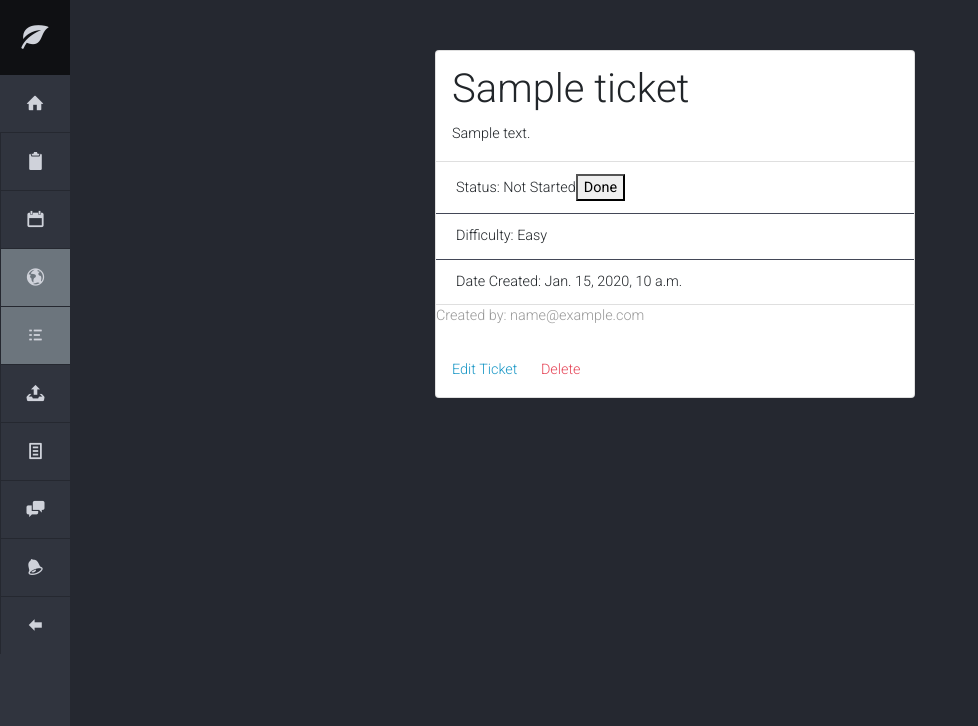
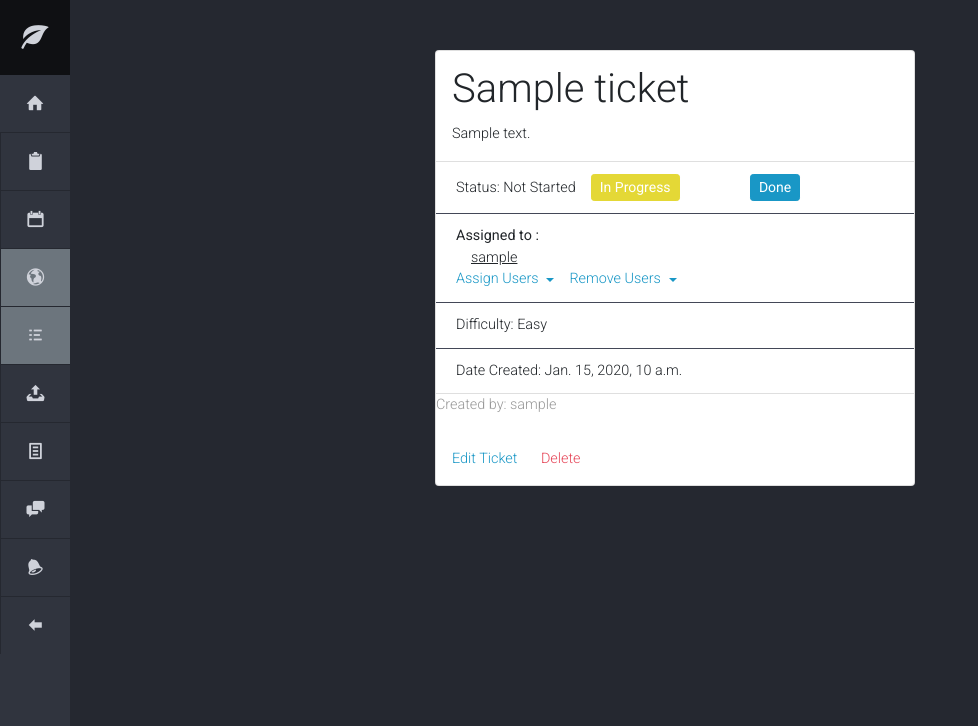
Before and after one commit to milesinada/QlickBook, a Django app: page /projects/1/ticket/ in a window 1280 px wide. Shown: the top 726 px of the page, without its empty margins (0-978 px from the left). Run offline with Django 4.2, Linux system fonts and the light colour scheme; a user stored in the database is signed in; tables that the repository leaves empty hold one stand-in row (values such as "Sample post"); some libraries are stand-ins or nearby versions.

Commit message:
users can be assigned via m2m

```diff
--- a/accounts/models.py
+++ b/accounts/models.py
@@ -1,5 +1,6 @@
 from django.db import models
 from django.contrib.auth.models import AbstractUser, BaseUserManager
+# from position_projects.models import Ticket
 
 
 
@@ -40,14 +41,13 @@ class CustomUser(AbstractUser):
     is_active   = models.BooleanField(default=True)
     is_staff    = models.BooleanField(default=False)
     is_superuser    = models.BooleanField(default=False)
-
     USERNAME_FIELD = 'email'
     REQUIRED_FIELDS = ['username']
 
     objects = MyAccountManager()
 
     def __str__(self):
-        return self.email
+        return self.username
 
     def has_perm(self, perm, obj=None):
         return self.is_admin
--- a/projects/models.py
+++ b/projects/models.py
@@ -4,6 +4,7 @@ from django.db import models
 from django.contrib.auth import get_user_model
 from django.urls import reverse
 from django.utils import timezone
+# from accounts.models import CustomUser
 
 
 
@@ -12,6 +13,7 @@ from django.utils import timezone
 class Project(models.Model):
     title = models.CharField(max_length=20)
     description = models.TextField(max_length=256)
+    # users = models.ManyToManyField(CustomUser)
     def __str__(self):
         return self.title
     def get_absolute_url(self):
@@ -19,30 +21,24 @@ class Project(models.Model):
 
 #Querey set foreignkey from ticket ORM Done in the views, pull search related (?)
 class Ticket(models.Model):
-    title = models.CharField(max_length=20)
-
     class DifficultyLevel(models.IntegerChoices):
         EASY = 0, ('Easy')
         NORMAL = 1, ('Normal')
         HARD = 2, ('HARD')
-
     class StatusLevel(models.IntegerChoices):
         NOTSTARTED = 0, ('Not Started')
         PROGRESS = 1, ('In Progress')
         COMPLETED = 2, ('Completed')
-
-
-    author = models.ForeignKey(
-        get_user_model(),
-        on_delete=models.CASCADE
-    )
-
+    title = models.CharField(max_length=20)
+    author = models.ForeignKey(get_user_model(),on_delete=models.CASCADE)
     dateCreated = models.DateTimeField(default=timezone.now)
     dateResolved = models.DateTimeField(blank = True, null=True)
     difficulty = models.IntegerField(default=DifficultyLevel.EASY, choices=DifficultyLevel.choices)
     status = models.IntegerField(default=StatusLevel.NOTSTARTED, choices=StatusLevel.choices)
     project = models.ForeignKey(Project, on_delete=models.CASCADE)
     commentary = models.TextField(max_length=256)
+
+    assigned_to = models.ManyToManyField(get_user_model(), related_name='assigned_users')
 
     def __str__(self):
         return self.title
--- a/projects/urls.py
+++ b/projects/urls.py
@@ -19,7 +19,9 @@ from .views import (
     SprintDetailView,
     SprintListView,
     done,
-
+    assign_users,
+    unassign_users,
+    progress,
 )
 
 urlpatterns = [
@@ -36,7 +38,10 @@ urlpatterns = [
     path('<int:pk>/ticket/', TicketDetailView.as_view(), name='ticket_detail'),
     path('<int:pk>/edit-ticket/', TicketUpdateView.as_view(), name='ticket_edit'),
     path('<int:pk>/delete-ticket/', TicketDeleteView.as_view(), name='ticket_delete'),
-    path('done/<int:pk>', views.done, name='complete_status'),
+    path('done/<int:pk>', done, name='complete_status'),
+    path('progress/<int:pk>', progress, name='progress_status'),
+    path('users/<int:pk>', assign_users, name='assign_users'),
+    path('unassign/<int:pk>', unassign_users, name='unassign_users'),
     # Sprints
     path('sprints/', SprintListView.as_view(), name='sprint_list'),
     path('<int:pk>/sprint', SprintDetailView.as_view(), name='sprint_detail'),
--- a/projects/views.py
+++ b/projects/views.py
@@ -4,9 +4,16 @@ from django.views.generic.detail import DetailView
 from django.contrib.auth.mixins import LoginRequiredMixin
 from django.views.generic.edit import CreateView, DeleteView, UpdateView
 from django.urls import reverse_lazy, reverse
+from django.contrib.auth import get_user_model
+
+
+# from .forms import UserChoiceForm
 from .models import Project, Ticket, Sprint
 from django.shortcuts import render, redirect
 from django.contrib.auth.decorators import login_required
+from django.apps import apps
+CustomUser = apps.get_model('accounts', 'CustomUser')
+
 
 @login_required
 def DashboardPageView(request):
@@ -122,8 +129,44 @@ def done(request,pk):
     ticket.status = '2'
     ticket.save(update_fields=['status'])
     project= ticket.project.id
-    return redirect(reverse('project_detail', kwargs={'pk':project}))
-    #return redirect(reverse('ticket_detail', kwargs={'pk':ticket.pk}))  This works without refresh in ticket detail!!
+    # return redirect(reverse('project_detail', kwargs={'pk':project}))
+    return redirect(reverse('ticket_detail', kwargs={'pk':ticket.pk}))
+
+@login_required
+def progress(request,pk):
+    ticket = Ticket.objects.get(pk=pk)
+    ticket.status = '1'
+    ticket.save(update_fields=['status'])
+    project= ticket.project.id
+    # return redirect(reverse('project_detail', kwargs={'pk':project})) #This works to redir to project!!
+    return redirect(reverse('ticket_detail', kwargs={'pk':ticket.pk}))  #This works without refresh in ticket detail!!
+
+@login_required
+def assign_users(request,pk):
+    ticket = Ticket.objects.get(pk=pk)
+    # ticket.assigned_to = []
+    for user_name in request.POST.getlist('assigned_to'):
+        print(user_name)
+        user_object = CustomUser.objects.filter(username=user_name).first()
+        # get the user
+        ticket.assigned_to.add(user_object)
+        #add instead of appedn because it's a model not a list
+
+    ticket.save()
+    return redirect(reverse('ticket_detail', kwargs={'pk':ticket.pk}))
+
+@login_required
+def unassign_users(request,pk):
+    ticket = Ticket.objects.get(pk=pk)
+    for user_name in request.POST.getlist('assigned_to'):
+        print(user_name)
+        user_object = CustomUser.objects.filter(username=user_name).first()
+        # get the user
+        ticket.assigned_to.remove(user_object)
+        #remove instead of add because it's reverse logic
+
+    ticket.save()
+    return redirect(reverse('ticket_detail', kwargs={'pk':ticket.pk}))
 
 class TicketListView(LoginRequiredMixin, ListView):
     template_name = 'tickets/ticket-list.html'
@@ -132,12 +175,65 @@ class TicketListView(LoginRequiredMixin, ListView):
 class TicketCreateView(LoginRequiredMixin, CreateView):
     template_name = "tickets/new.html"
     model = Ticket
-    fields = ['title', 'author', 'dateCreated', 'dateResolved', 'difficulty', 'status', 'project', 'commentary']
+    # form = UserChoiceForm
+    fields = '__all__'
     success_url = "/projects/{project_id}"
+    # CustomUser = get_user_model()
+    # user_list = CustomUser.objects.values()
+
+    # usernames = CustomUser_values.username
+    # def get_context_data(self, **kwargs):
+    #     CustomUser = get_user_model()
+    #     context = super(TicketCreateView, self).get_context_data(**kwargs)
+    #     context['username'] = CustomUser.objects.values()
+    #     return context
+    # def get_usernames():
+    #     CustomUser = get_user_model()
+    #     User_list = CustomUser.objects.get()
+    #     for username in User_list:
+    #         print(username)
+
+    # username = user_list
+    # print(username)
+    # print(username)
+
+# def TicketDetailView(request, pk):
+#     ticket = Ticket.objects.get(pk=pk)
+#     users = CustomUser.objects.all()
+#     user_list = users.all()
+#     instance = {
+#             'user_list' : user_list
+#             }
+#     return render(request, 'tickets/detail.html', instance)
 
 class TicketDetailView(LoginRequiredMixin, DetailView):
     template_name = "tickets/detail.html"
     model = Ticket
+    # form = UserChoiceForm
+    CustomUser = get_user_model()
+    # assigned_users = Ticket.assigned_to
+    # for user_assigned in ticket.assigned_to.all():
+    #     print(user_assigned)
+    # for assigned_users in assigned:
+    # users_list = users_set.all()
+    # print(Ticket.assigned_to)
+    # print(users_set)
+
+    # def get_user_list(self, request):
+    #     users_set = CustomUser.objects.all()
+    #     instance = {
+    #         'users_set': users_set
+    #             }
+    #     return render(request, 'tickets/detail.html', instance)
+
+    def get_context_data(self, **kwargs):
+            CustomUser = get_user_model()
+            context = super(TicketDetailView, self).get_context_data(**kwargs)
+            context['username'] = CustomUser.objects.values()
+            context["all_users"] = CustomUser.objects.all()
+            return context
+
+
     # Make a function to complete a Ticket. Function based done()
     # def done(request, pk):
     #     ticket = Ticket.objects.get(pk=pk)
@@ -147,7 +243,7 @@ class TicketDetailView(LoginRequiredMixin, DetailView):
 class TicketUpdateView(LoginRequiredMixin, UpdateView):
     template_name = "tickets/edit.html"
     model = Ticket
-    fields = '__all__'
+    fields = ['title', 'author', 'dateCreated', 'dateResolved', 'difficulty', 'status', 'commentary']
     success_url = "/projects/{project_id}"
 
 
--- a/templates/tickets/detail.html
+++ b/templates/tickets/detail.html
@@ -17,9 +17,73 @@
     </div>
     <ul class="list-group list-group-flush">
         <li class="list-group-item">Status: {{ ticket.get_status_display }}
-            <form method="POST" action="{% url 'complete_status' pk=ticket.pk %}">
-            {% csrf_token %}
-            <button type="submit">Done</button></form>
+            <div class="col">
+                <form method="POST" action="{% url 'progress_status' pk=ticket.pk %}">
+                    {% csrf_token %}
+                    <button type="submit" class="btn btn-sm btn-warning">In Progress</button>
+                </form>
+            </div>
+            <div class="col align-self-end">
+                <form method="POST" action="{% url 'complete_status' pk=ticket.pk %}">
+                    {% csrf_token %}
+                    <button type="submit" class="btn btn-sm btn-primary">Done</button>
+                </form>
+            </div>
+        </li>
+        <li class="list-group-item"><b>Assigned to : </b>
+            <div class="container">
+            {% for assigned in ticket.assigned_to.all %}
+            <u>{{assigned}}</u>
+            {% endfor %}
+            </div>
+                <div class="dropdown">
+                    <a href="#" data-toggle="dropdown" class="card-link dropdown-toggle">
+                    Assign Users<b class="caret"></b>
+                    </a>
+                    <ul class="dropdown-menu">
+                    <form method="POST" action="{% url 'assign_users' pk=ticket.pk %}">
+                        {% csrf_token %}
+                        <div class="col-sm">
+                            <div class="row">
+                                {% for user in all_users %}
+                                <li><input type="checkbox" id="{{user.id}}" name="assigned_to" value="{{user.username}}" >
+                                <label class="checkbox text-dark">{{user.username}}</label></li>
+                            </div>
+                            <div class="w-200">
+                            {% empty %}
+                            <p>no users to select</p>
+                            {% endfor %}
+                        </div>
+                        <div class="container">
+                            <button type="submit" class="btn btn-sm btn-primary">Assign</button>
+                        </div>
+                    </form>
+                    </ul>
+                </div>
+                <div class="dropdown col align-self-end">
+                    <a href="#" data-toggle="dropdown" class="card-link dropdown-toggle">
+                    Remove Users<b class="caret"></b>
+                    </a>
+                    <ul class="dropdown-menu">
+                    <form method="POST" action="{% url 'unassign_users' pk=ticket.pk %}">
+                        {% csrf_token %}
+                        <div class="col-sm">
+                            <div class="row">
+                                {% for assigned in ticket.assigned_to.all %}
+                                <li><input type="checkbox" id="{{assigned.id}}" name="assigned_to" value="{{assigned.username}}" >
+                                <label class="checkbox text-dark">{{assigned}}</label></li>
+                            </div>
+                            <div class="w-200">
+                            {% empty %}
+                            <p>no users to remove</p>
+                            {% endfor %}
+                        </div>
+                        <div class="container">
+                            <button type="submit" class="btn btn-sm btn-primary">Assign</button>
+                        </div>
+                    </form>
+                    </ul>
+                </div>
         </li>
         <li class="list-group-item">Difficulty: {{ ticket.get_difficulty_display }}</li>
         <li class="list-group-item">Date Created: {{ ticket.dateCreated }}</li>
```
Also changed, not shown: projects/forms.py (+11 -5 lines), accounts/migrations/0001_initial.py, projects/migrations/0001_initial.py, projects/migrations/0002_ticket_assigned_to.py (added), projects/migrations/0003_remove_ticket_assigned_to_ticket_assigned_to.py (added), projects/migrations/0004_remove_ticket_assigned_to_ticket_assigned_to.py (added).
